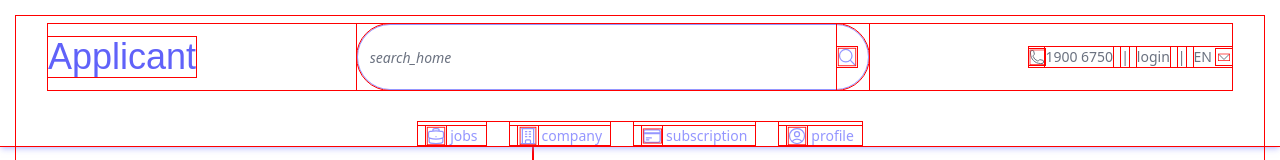
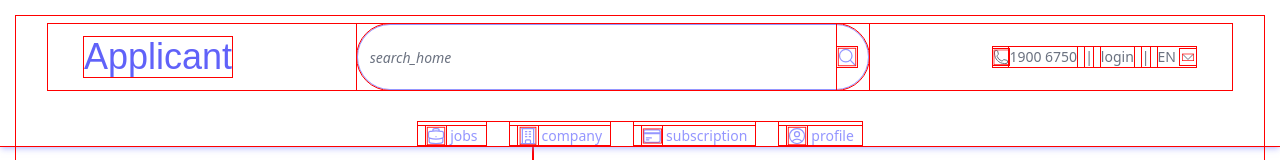
Before and after one commit to ISYS3461-2025C-Wukong-DEVision/ja_fe, a React (Vite) app in the folder frontend/: page / in a window 1280 px wide. Shown: the top 160 px of the page. Built offline with nearby package versions, Linux system fonts and the light colour scheme; the HTML template or start-up script is replaced by a standard one; a web font is replaced by a local one.

Commit message:
small fix

```diff
--- a/frontend/src/components/navbar/Navbar.jsx
+++ b/frontend/src/components/navbar/Navbar.jsx
@@ -1,5 +1,5 @@
 import { NavLink, useLocation } from "react-router-dom";
-import { PhoneIcon, MagnifyingGlassIcon, BriefcaseIcon, BuildingOfficeIcon, UserCircleIcon, CreditCardIcon, ChevronDownIcon } from "@heroicons/react/24/outline"; // 👈 Đã thêm ChevronDownIcon
+import { PhoneIcon, MagnifyingGlassIcon, BriefcaseIcon, BuildingOfficeIcon, UserCircleIcon, CreditCardIcon, ChevronDownIcon, BellAlertIcon } from "@heroicons/react/24/outline"; // 👈 Đã thêm ChevronDownIcon
 import { useTranslation } from "react-i18next";
 import { useState, useEffect } from 'react'; // 👈 Cần thiết cho Dropdown
 import authService from "../../services/authService";
@@ -33,6 +33,7 @@ const Navbar = () => {
   const isVietnamese = currentLang === 'vi';
   const currentPath = location.pathname;
   const isJobPage = currentPath.startsWith('/job');
+  const isNotificationPage = currentPath.startsWith('/notification');
 
   const handleLogout = async () => {
     await authService.mockLogout();
@@ -73,7 +74,7 @@ const Navbar = () => {
 
         {/* HÀNG TRÊN: LOGO, SEARCH, CONTACTS */}
         {/* Bố cục căn giữa các khối khi xuống hàng */}
-        <div className="flex flex-wrap justify-center items-center w-full mt-6 gap-y-4 lg:flex-nowrap lg:justify-between lg:gap-x-4">
+        <div className="flex flex-wrap justify-center items-center w-full mt-6 gap-y-4 lg:flex-nowrap lg:justify-between lg:gap-x-4 xl:px-9">
 
           {/* 1. LOGO */}
           {/* w-full justify-center: căn giữa khi màn hình nhỏ */}
@@ -111,9 +112,12 @@ const Navbar = () => {
             <div className="text-sm text-gray-500 ml-2">|</div>
             {isAuth ?
               (
-                <div className="relative ml-2">
+                <div className="flex relative ml-2">
                   <button onClick={toggleDropdown2} className="flex items-center text-sm text-gray-500 hover:text-black">
                     {`${applicant.first_name} ${applicant.last_name}`}
+                  </button>
+                  <button onClick={() => navigate('/notification')} className={`ml-1 p-0.5 border border-gray-200 rounded-full shadow ${isNotificationPage ? "bg-primary hover:bg-primary-dark" : ""}`}>
+                    <BellAlertIcon className={`w-4 h-4 ${isNotificationPage ? "text-white" : "text-gray-500 hover:text-black"}`} />
                   </button>
                   {/* KHUNG DROPDOWN (ẨN/HIỆN THEO STATE) */}
                   {isDropdownOpen2 && (
```
